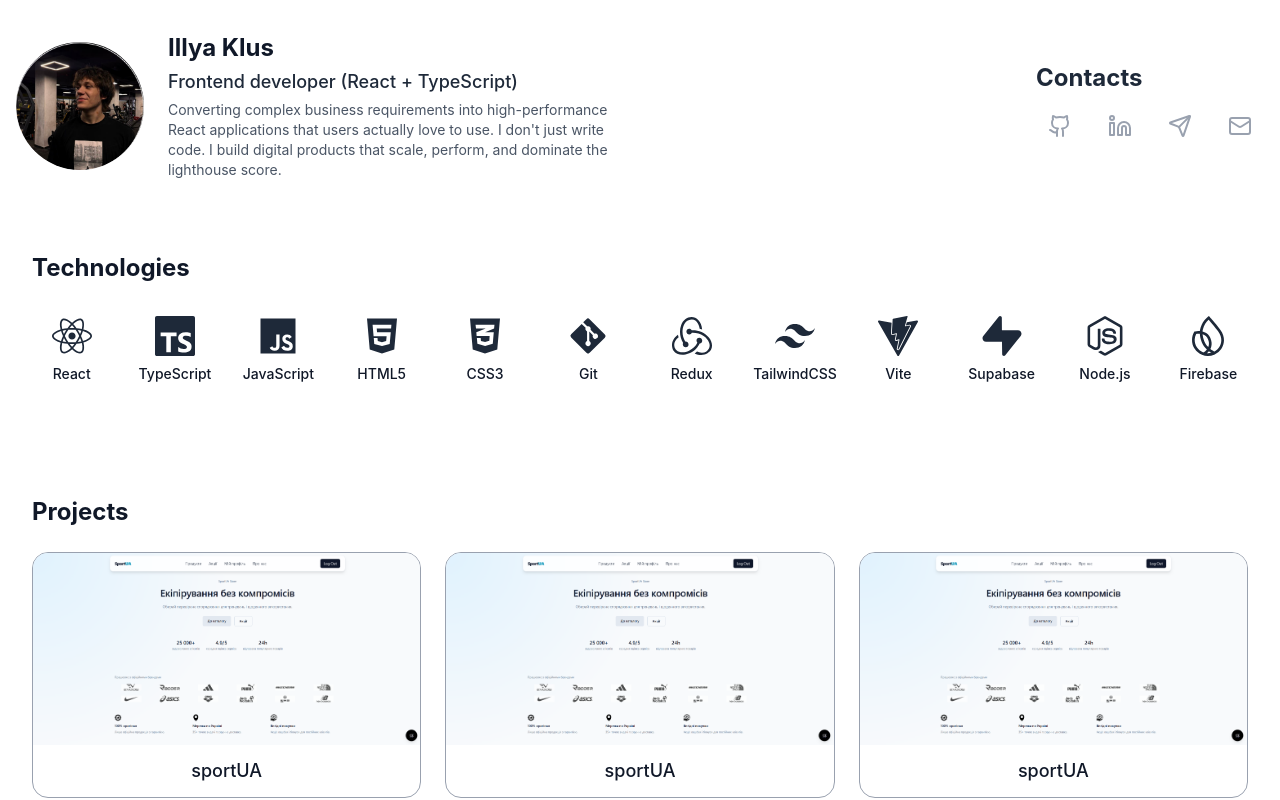
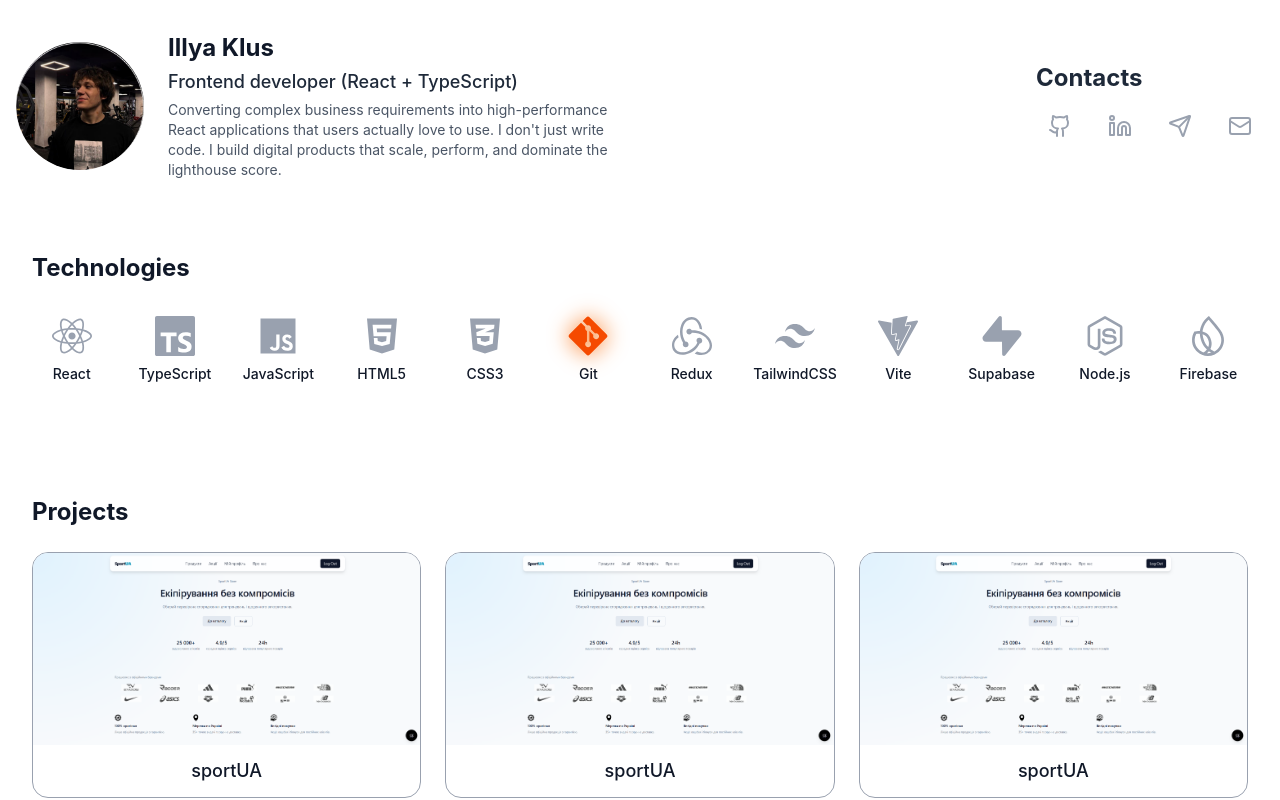
Before and after one commit to illya-klus/portfolio, a React (Vite) app: page / in a window 1280 px wide. Shown: the top 800 px of the page. Built offline with nearby package versions, Linux system fonts and the light colour scheme.

Commit message:
add sexy animation

```diff
--- a/src/Profile/Technologies/Technologies.tsx
+++ b/src/Profile/Technologies/Technologies.tsx
@@ -1,16 +1,23 @@
+import { useEffect, useState } from "react";
 import { techColorMap, techIconMap, techLabelMap, techList } from "./TechnologiesData";
-
 
 type TechItemProps = {
   tech: string;
+  active: boolean;
 };
-const TechItem = ({ tech }: TechItemProps) => {
+
+const TechItem = ({ tech, active }: TechItemProps) => {
   const Icon = techIconMap[tech];
   if (!Icon) return null;
 
   return (
-    <div className="group flex flex-col items-center p-2 rounded-2xl transition duration-300 cursor-default">
-      <Icon className={`w-10 h-10 text-gray-800 transition duration-300 ${techColorMap[tech]}`} />
+    <div className="flex flex-col items-center p-2 rounded-2xl transition duration-300">
+      <Icon
+        className={`
+          w-10 h-10 transition duration-300
+          ${active ? techColorMap[tech] : "text-gray-400"}
+        `}
+      />
       <span className="mt-2 text-xs sm:text-sm text-gray-900 font-medium text-center">
         {techLabelMap[tech]}
       </span>
@@ -19,13 +26,27 @@ const TechItem = ({ tech }: TechItemProps) => {
 };
 
 const Tecnologies = () => {
+  const [activeIndex, setActiveIndex] = useState(0);
+
+  useEffect(() => {
+    const interval = setInterval(() => {
+      setActiveIndex((prev) => (prev + 1) % techList.length);
+    }, 1000);
+
+    return () => clearInterval(interval);
+  }, []);
+
   return (
     <div className="py-8 px-4">
       <h2 className="text-2xl font-bold text-gray-900 mb-6">Technologies</h2>
 
-      <div className="grid grid-cols-3 sm:grid-cols-3 md:grid-cols-12  gap-6">
-        {techList.map((tech) => (
-          <TechItem key={tech} tech={tech} />
+      <div className="grid grid-cols-3 sm:grid-cols-3 md:grid-cols-12 gap-6">
+        {techList.map((tech, index) => (
+          <TechItem
+            key={tech}
+            tech={tech}
+            active={index === activeIndex}
+          />
         ))}
       </div>
     </div>
--- a/src/Profile/Technologies/TechnologiesData.ts
+++ b/src/Profile/Technologies/TechnologiesData.ts
@@ -49,22 +49,18 @@ export const techIconMap: Record<string, any> = {
 
 // Кольори брендів для hover glow
 export const techColorMap: Record<string, string> = {
-  react: "group-hover:text-cyan-400 group-hover:drop-shadow-[0_0_10px_#22d3ee]",
-  ts: "group-hover:text-blue-500 group-hover:drop-shadow-[0_0_10px_#3b82f6]",
-  js: "group-hover:text-yellow-400 group-hover:drop-shadow-[0_0_10px_#facc15]",
-  html: "group-hover:text-orange-500 group-hover:drop-shadow-[0_0_10px_#f97316]",
-  css: "group-hover:text-blue-400 group-hover:drop-shadow-[0_0_10px_#60a5fa]",
-  git: "group-hover:text-orange-600 group-hover:drop-shadow-[0_0_10px_#f97316]",
-  redux:
-    "group-hover:text-purple-500 group-hover:drop-shadow-[0_0_10px_#a855f7]",
-  tailwind:
-    "group-hover:text-sky-400 group-hover:drop-shadow-[0_0_10px_#38bdf8]",
-  vite: "group-hover:text-purple-400 group-hover:drop-shadow-[0_0_10px_#c084fc]",
-  supabase:
-    "group-hover:text-teal-400 group-hover:drop-shadow-[0_0_10px_#2dd4bf]",
-  node: "group-hover:text-green-500 group-hover:drop-shadow-[0_0_10px_#3fd45d]",
-  firebase:
-    "group-hover:text-yellow-400 group-hover:drop-shadow-[0_0_10px_#facc15]",
+  react: "scale-110 text-cyan-400  drop-shadow-[0_0_10px_#22d3ee]",
+  ts: " scale-110 text-blue-500  drop-shadow-[0_0_10px_#3b82f6]",
+  js: " scale-110 text-yellow-400  drop-shadow-[0_0_10px_#facc15]",
+  html: " scale-110 text-orange-500  drop-shadow-[0_0_10px_#f97316]",
+  css: " scale-110 text-blue-400  drop-shadow-[0_0_10px_#60a5fa]",
+  git: " scale-110 text-orange-600  drop-shadow-[0_0_10px_#f97316]",
+  redux: " scale-110 text-purple-500  drop-shadow-[0_0_10px_#a855f7]",
+  tailwind: " scale-110 text-sky-400  drop-shadow-[0_0_10px_#38bdf8]",
+  vite: " scale-110 text-purple-400  drop-shadow-[0_0_10px_#c084fc]",
+  supabase: " scale-110 text-teal-400  drop-shadow-[0_0_10px_#2dd4bf]",
+  node: " scale-110 text-green-500  drop-shadow-[0_0_10px_#3fd45d]",
+  firebase: " scale-110 text-yellow-400  drop-shadow-[0_0_10px_#facc15]",
 };
 
 export const techLabelMap: Record<string, string> = {
--- a/src/router/layout.tsx
+++ b/src/router/layout.tsx
@@ -8,7 +8,7 @@ const Layout = () => {
     <div>
 
       <main className="flex items-center justify-center py-8 px-4">
-        <div className="max-w-320">
+        <div className="max-w-7xl">
           <Outlet/>
         </div>
       </main>
```
